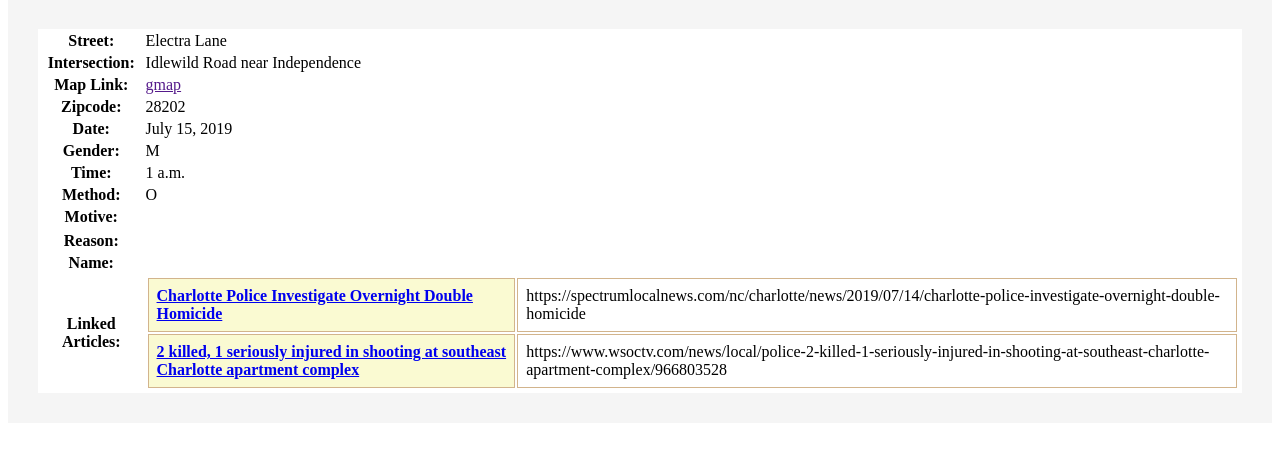
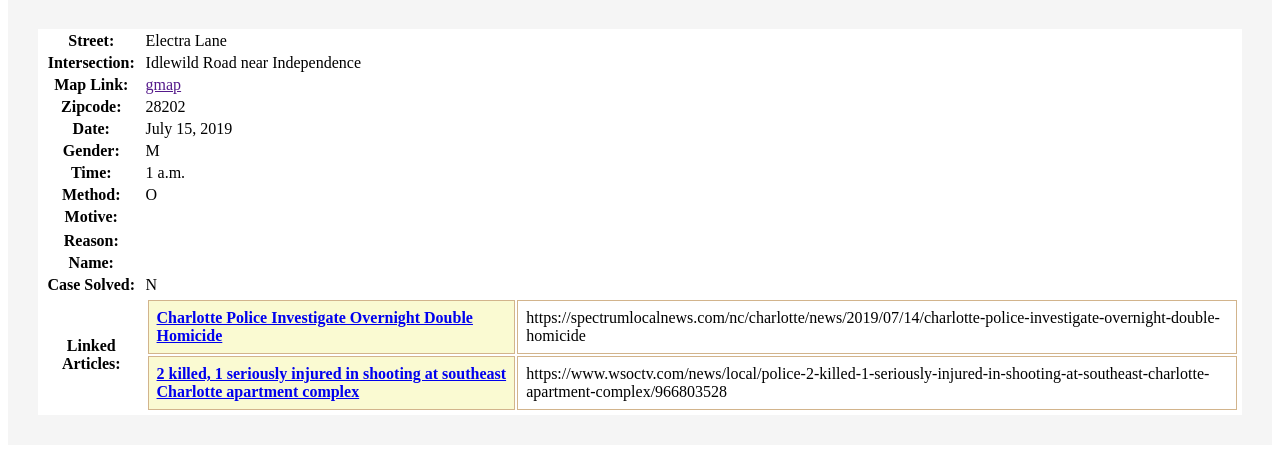
Before and after one commit to dougfoo/homicide, a Django app: page /3/ in a window 1280 px wide. Shown: the part 348-801 px from the top of the page. Before the commit the page ends 736 px from the top, so only its background shows below. Run offline with Django 3.2, Linux system fonts and the light colour scheme; data comes from the database, SQL or seed files in the repository; both versions use the stored data as it was after the commit.

Commit message:
add solved field

```diff
--- a/tracker/models.py
+++ b/tracker/models.py
@@ -23,6 +23,7 @@ class Homicide(models.Model):
     name = models.CharField(max_length=80, blank=True, default='')
     motive = models.CharField(max_length=1, choices=MOTIVES, default='O')
     method = models.CharField(max_length=1, choices=METHODS, default='O')
+    solved = models.CharField(max_length=1, choices=[('Y','N')], default='N')
     count = models.IntegerField(blank=True, default=0)
     articles = models.ManyToManyField(Article, blank=True)
 
--- a/tracker/templates/tracker/detail.html
+++ b/tracker/templates/tracker/detail.html
@@ -103,6 +103,9 @@
                 </tr>
                     <th>Name:</th><td> {{ homicide.name }}</td>
                 </tr>
+                </tr>
+                    <th>Case Solved:</th><td> {{ homicide.solved }}</td>
+                </tr>
                 <tr>
                     <th>Linked Articles:
                         <td>
```
Also changed, not shown: db.sqlite3, tracker/migrations/0007_homicide_solved.py (added).
